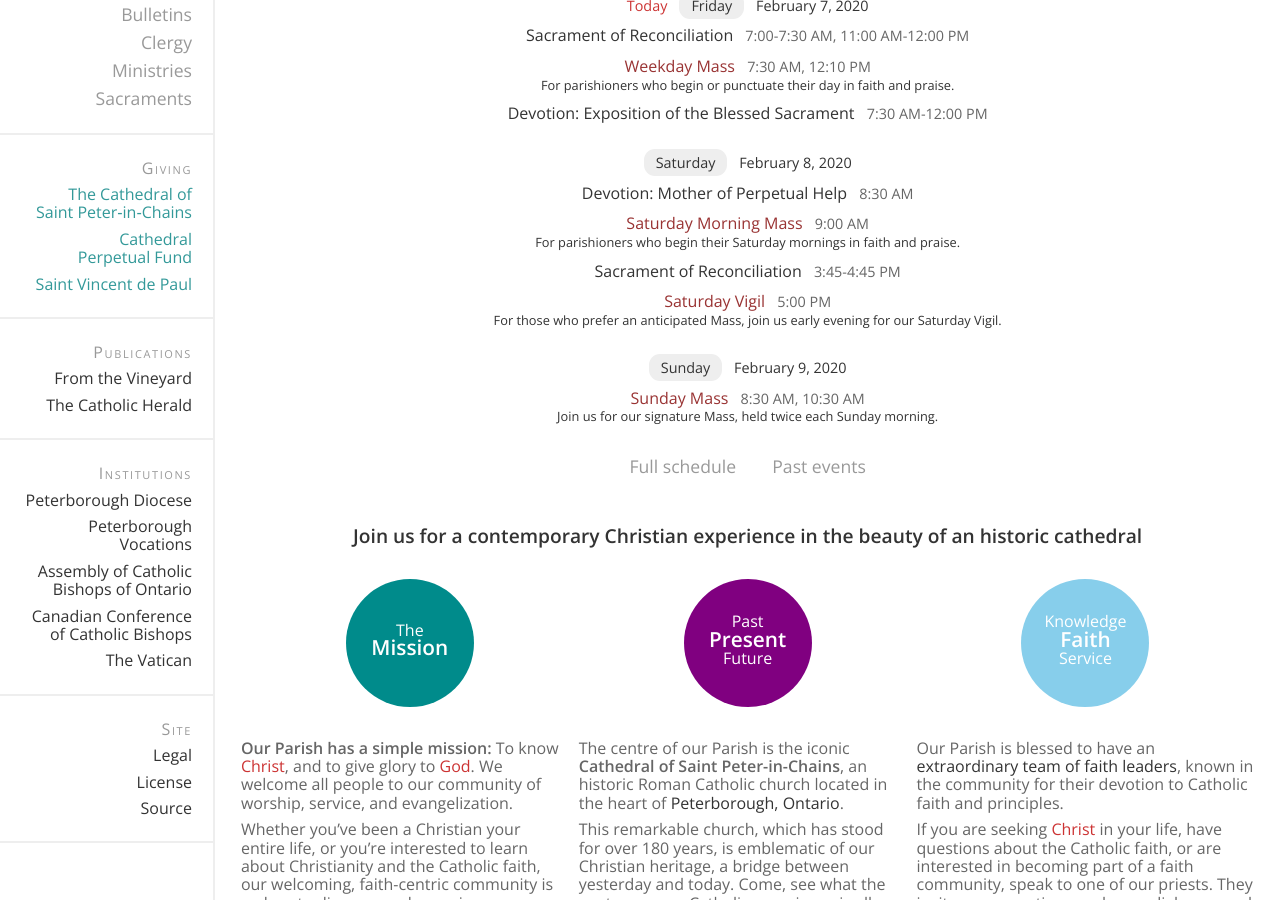
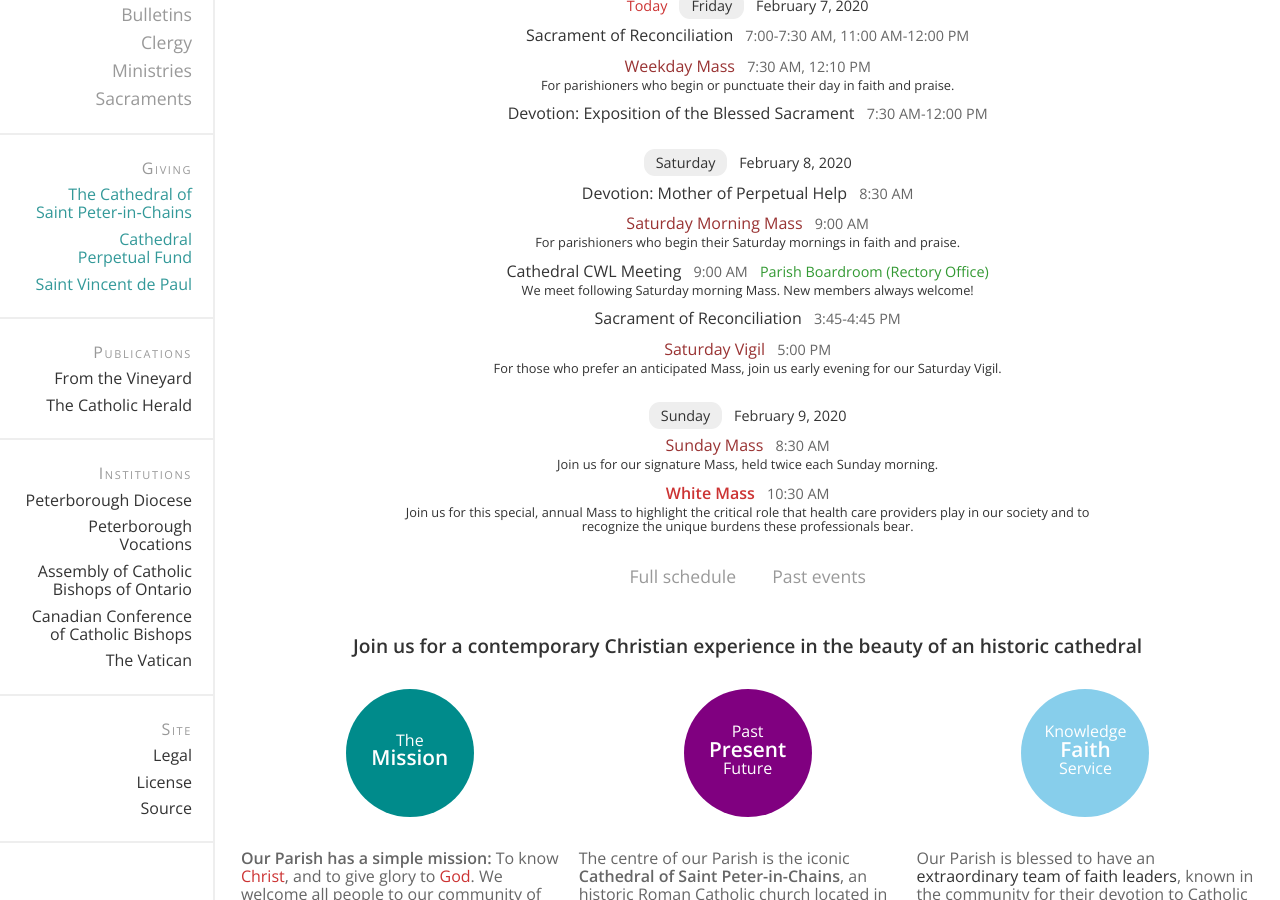
Before and after one commit to stpeterinchains/stpeterinchains.github.io, a Jekyll site: the page built from index.html, in a window 1280 px wide and 900 px high, scrolled down 760 px. Built offline with Jekyll 4.4.1, drawn with Linux system fonts in a browser that asks for light colours; nearby versions of some CDN libraries.

Commit message:
New bulletin: 2020/01/19; updated schedule data

```diff
--- a/_data/bulletins.yml
+++ b/_data/bulletins.yml
@@ -15,6 +15,10 @@
       -
         month: January
         bulletins:
+          -
+            date: 19
+            title: Second Sunday in Ordinary Time
+            link: https://drive.google.com/file/d/17S2oL-wLUfZhiYPELmnSb3XJmI3oA912/view
           -
             date: 12
             title: First Sunday in Ordinary Time
--- a/_data/schedule.yml
+++ b/_data/schedule.yml
@@ -992,6 +992,16 @@
     recurring: *friday_january
   - date: 2020-01-25
     recurring: *saturday_january
+    specials:
+      - title: Roast Beef Dinner
+        descriptive: |
+          Tickets $15 for adaults; $8 for children under 12.
+          Please call 705-742-5466 for details.
+
+          Dinner after 4:30 PM Mass.
+        location: Immaculate Conception (356 Rogers St)
+        time: 4:30 PM
+        ordinal: "1630"
   - date: 2020-01-26
     recurring: *sunday_january
   - date: 2020-01-27
@@ -1022,8 +1032,23 @@
     recurring: *friday_february
   - date: 2020-02-08
     recurring: *saturday_february
+    specials:
+      - *cwl
   - date: 2020-02-09
     recurring: *sunday_february
+    exclusions: [ sunday_mass ]
+    specials:
+      - <<: *sunday_mass
+        mnemonic: sunday_mass_20200209
+        time: 8:30 AM
+      - title: White Mass
+        descriptive: >
+          Join us for this special, annual Mass to highlight the
+          critical role that health care providers play in our society and
+          to recognize the unique burdens these professionals bear.
+        color: "#c33"
+        time: 10:30 AM
+        ordinal: "1030"
   - date: 2020-02-10
     recurring: *monday_february
   - date: 2020-02-11
```
